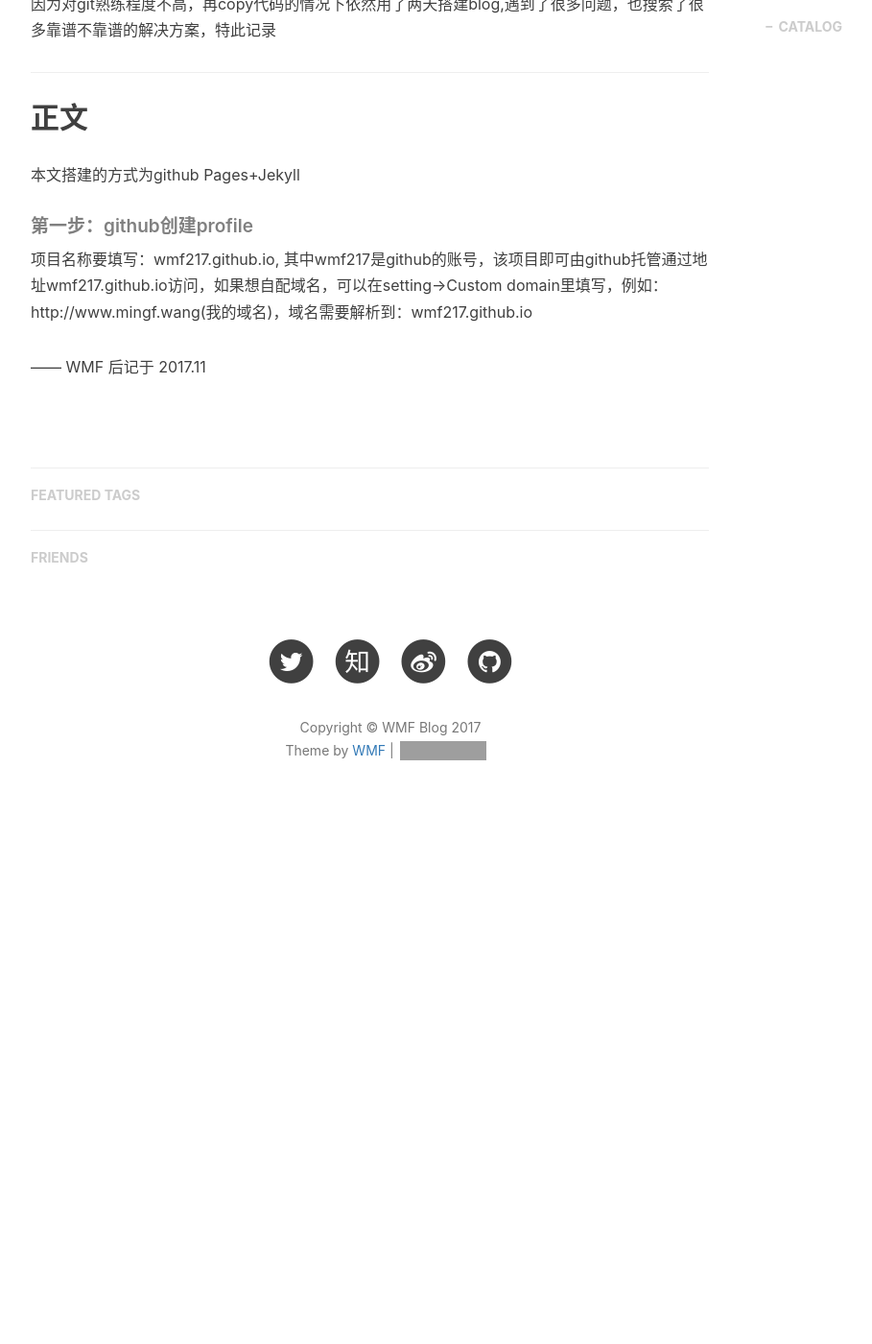
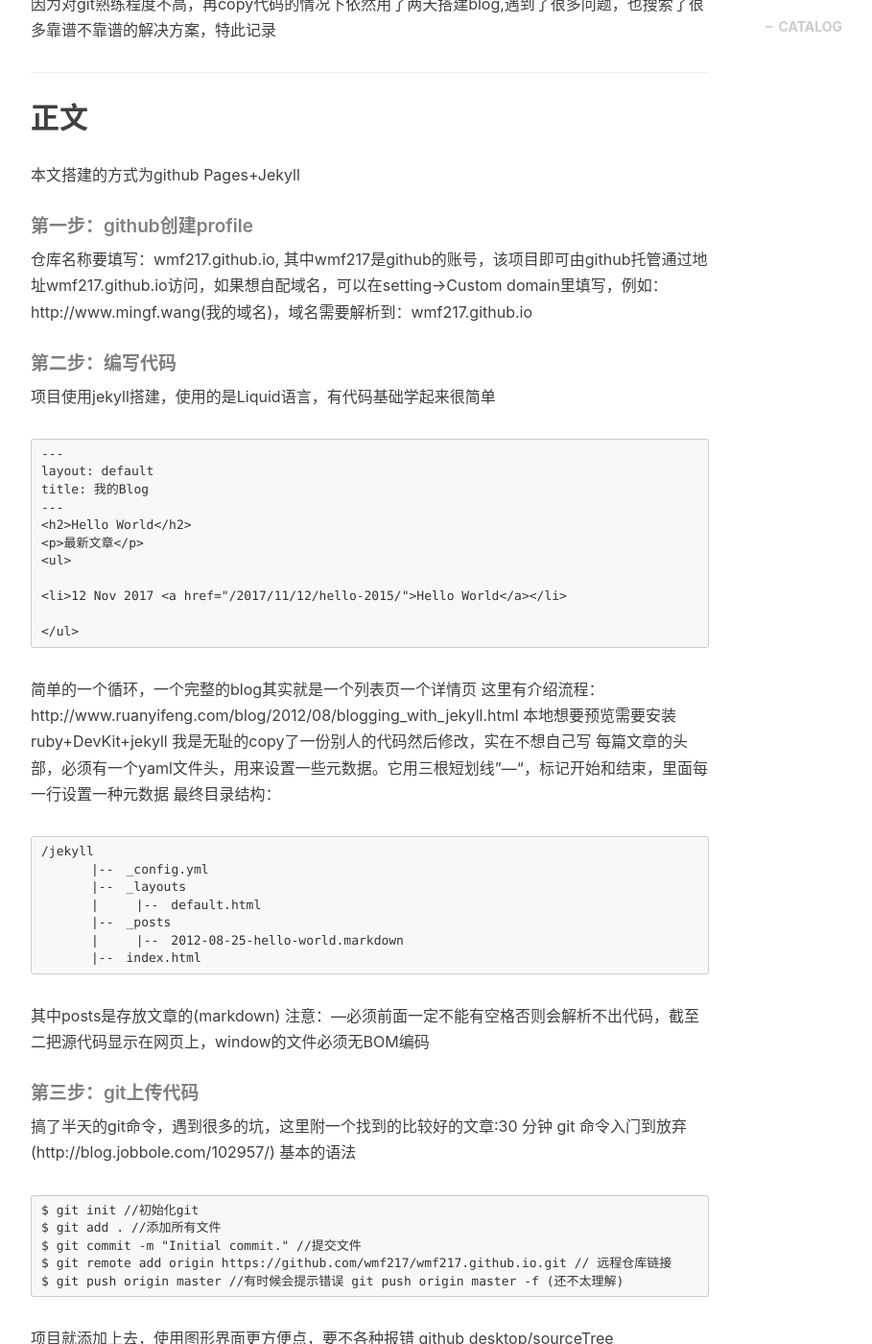
Before and after one commit to wmf217/blog, a Jekyll site: the page built from _posts/2014-01-29-hello-2015.markdown, in a window 1280 px wide and 1400 px high, scrolled down 825 px. Shown: the whole window at 96% size, without its empty margins (233-1142 px from the left). Built offline with Jekyll 4.4.1, drawn with Linux system fonts in a browser that asks for light colours; nearby versions of some CDN libraries; comment, search, counter and statistics services are not loaded; before the commit the page ends 1711 px from its top, so only the background shows below that; some of the changed text lies outside the part shown; grey boxes are pictures that could not be loaded.

Commit message:
关于blog的搭建

````diff
--- a/_posts/2014-01-29-hello-2015.markdown
+++ b/_posts/2014-01-29-hello-2015.markdown
@@ -1,6 +1,6 @@
 ---
 layout:     post
-title:      "Hello 2015"
+title:      "Hello World"
 subtitle:   " \"Hello World, Hello Blog\""
 date:       2017-11-12 19:25:00
 author:     "wmf"
@@ -30,8 +30,49 @@ WMF 的 Blog 搭建记录。
 ## 正文
 本文搭建的方式为github Pages+Jekyll
 ##### 第一步：github创建profile
-项目名称要填写：wmf217.github.io, 其中wmf217是github的账号，该项目即可由github托管通过地址wmf217.github.io访问，如果想自配域名，可以在setting->Custom domain里填写，例如：http://www.mingf.wang(我的域名)，域名需要解析到：wmf217.github.io
+仓库名称要填写：wmf217.github.io, 其中wmf217是github的账号，该项目即可由github托管通过地址wmf217.github.io访问，如果想自配域名，可以在setting->Custom domain里填写，例如：http://www.mingf.wang(我的域名)，域名需要解析到：wmf217.github.io
 
-
-
+##### 第二步：编写代码
+项目使用jekyll搭建，使用的是Liquid语言，有代码基础学起来很简单
+```
+---
+layout: default
+title: 我的Blog
+---
+<h2>{{ page.title }}</h2>
+<p>最新文章</p>
+<ul>
+{% for post in site.posts %}
+<li>{{ post.date | date_to_string }} <a href="{{ site.baseurl }}{{ post.url }}">{{ post.title }}</a></li>
+{% endfor %}
+</ul>
+```
+简单的一个循环，一个完整的blog其实就是一个列表页一个详情页 这里有介绍流程：http://www.ruanyifeng.com/blog/2012/08/blogging_with_jekyll.html
+本地想要预览需要安装ruby+DevKit+jekyll 我是无耻的copy了一份别人的代码然后修改，实在不想自己写
+每篇文章的头部，必须有一个yaml文件头，用来设置一些元数据。它用三根短划线"---"，标记开始和结束，里面每一行设置一种元数据
+最终目录结构：
+```
+/jekyll
+　　　　|--　_config.yml
+　　　　|--　_layouts
+　　　　|　　　|--　default.html
+　　　　|--　_posts
+　　　　|　　　|--　2012-08-25-hello-world.markdown
+　　　　|--　index.html
+```
+其中posts是存放文章的(markdown)
+注意：---必须前面一定不能有空格否则会解析不出代码，截至二把源代码显示在网页上，window的文件必须无BOM编码
+##### 第三步：git上传代码
+搞了半天的git命令，遇到很多的坑，这里附一个找到的比较好的文章:30 分钟 git 命令入门到放弃(http://blog.jobbole.com/102957/)
+基本的语法
+```
+$ git init //初始化git
+$ git add . //添加所有文件
+$ git commit -m "Initial commit." //提交文件
+$ git remote add origin https://github.com/wmf217/wmf217.github.io.git // 远程仓库链接
+$ git push origin master //有时候会提示错误 git push origin master -f (还不太理解)
+```
+项目就添加上去，使用图形界面更方便点，要不各种报错 github desktop/sourceTree
+##### 第四步：markdown编写文章
+刚好使用Visual Studio Code 编辑器,又被他的强大折服了，下一个插件叫markdown preview enhanced,创建markdown文件，shift+ctl+m(预览)，叫可以编写blog内容，最后git同步上去
 —— WMF 后记于 2017.11
````
